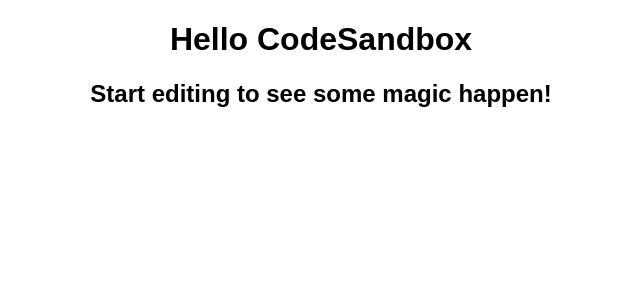
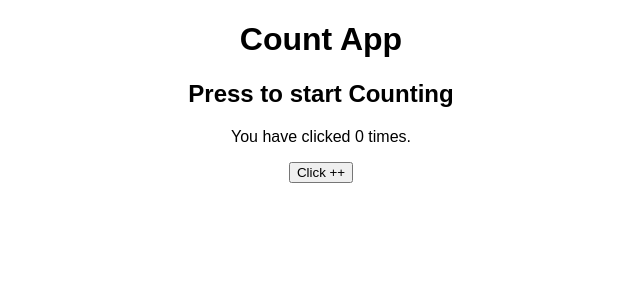
Before and after one commit to mc-jamin/myreact, a React (Create React App) app: page / in a window 1280 px wide. Shown: the top 300 px of the page, without its empty margins (319-959 px from the left). Built offline with nearby package versions, Linux system fonts and the light colour scheme.

Commit message:
Update index.html and App.js

```diff
--- a/public/index.html
+++ b/public/index.html
@@ -20,7 +20,7 @@
       work correctly both with client-side routing and a non-root public URL.
       Learn how to configure a non-root public URL by running `npm run build`.
     -->
-	<title>React App</title>
+	<title>Learning</title>
 </head>
 
 <body>
--- a/src/App.js
+++ b/src/App.js
@@ -1,10 +1,24 @@
+import React, { useState } from 'react';
 import "./styles.css";
+
 
 export default function App() {
   return (
     <div className="App">
-      <h1>Hello CodeSandbox</h1>
-      <h2>Start editing to see some magic happen!</h2>
+      <h1>Count App</h1>
+      <h2>Press to start Counting</h2>
+      <Counting/>
     </div>
   );
 }
+
+function Counting(){
+  const [count, setCount] = useState(0);
+  const increase = () => setCount(count+1)
+  return (
+    <>
+    <p> You have clicked {count} times. </p>
+    <button onClick={increase}> Click ++ </button>
+    </>
+  );
+}
```
